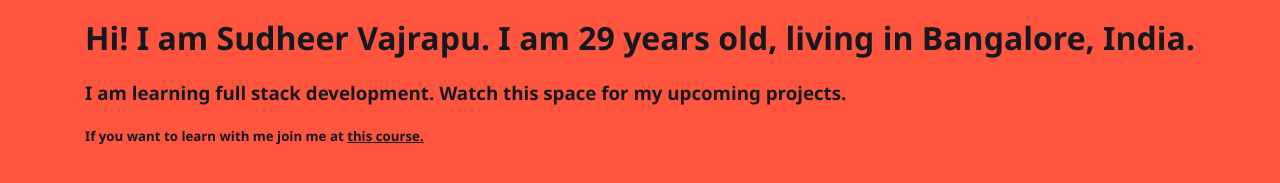
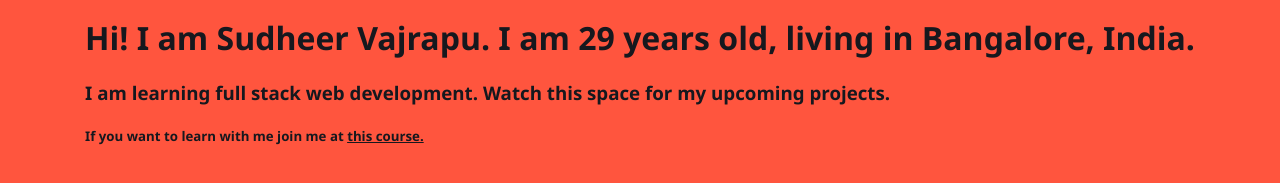
Before and after one commit to sravanVJ/portfolio, a plain HTML site: page index.html in a window 1280 px wide. Shown: the part 419-602 px from the top of the page. Drawn offline with Linux system fonts and the light colour scheme.

Commit message:
Updated site content

```diff
--- a/index.html
+++ b/index.html
@@ -2,6 +2,7 @@
     <head>
         <title> Sudheer Vajrapu </title>
         <meta content="width=device-width, initial-scale=1" name="viewport">
+        <meta name="theme-color" content="#FF553E">
         <link rel="stylesheet" href="./css/main.css">
     </head>
     <body>
@@ -9,7 +10,7 @@
             <img class="profile-pic" src="https://instagram.fhyd14-1.fna.fbcdn.net/v/t51.2885-19/s320x320/41823626_1287327984743614_3028795166019289088_n.jpg?_nc_ht=instagram.fhyd14-1.fna.fbcdn.net&_nc_ohc=aOQbTwtte6kAX_UoCSw&oh=488b80cb3d8be89fddaa28d5a51aea6f&oe=5F690381" alt="profile-pic">
             <div class="site-header-content">
                 <h1>Hi! I am Sudheer Vajrapu. I am 29 years old, living in Bangalore, India.</h1>
-                <h3>I am learning full stack development. Watch this space for my upcoming projects.</h3>
+                <h3>I am learning full stack web development. Watch this space for my upcoming projects.</h3>
                 <h5>If you want to learn with me join me at <a class="course-link" href="https://www.youtube.com/channel/UCNFmBuclxQPe57orKiQbyfA">this course.</a></h5>
             </div>
         </header>
```
